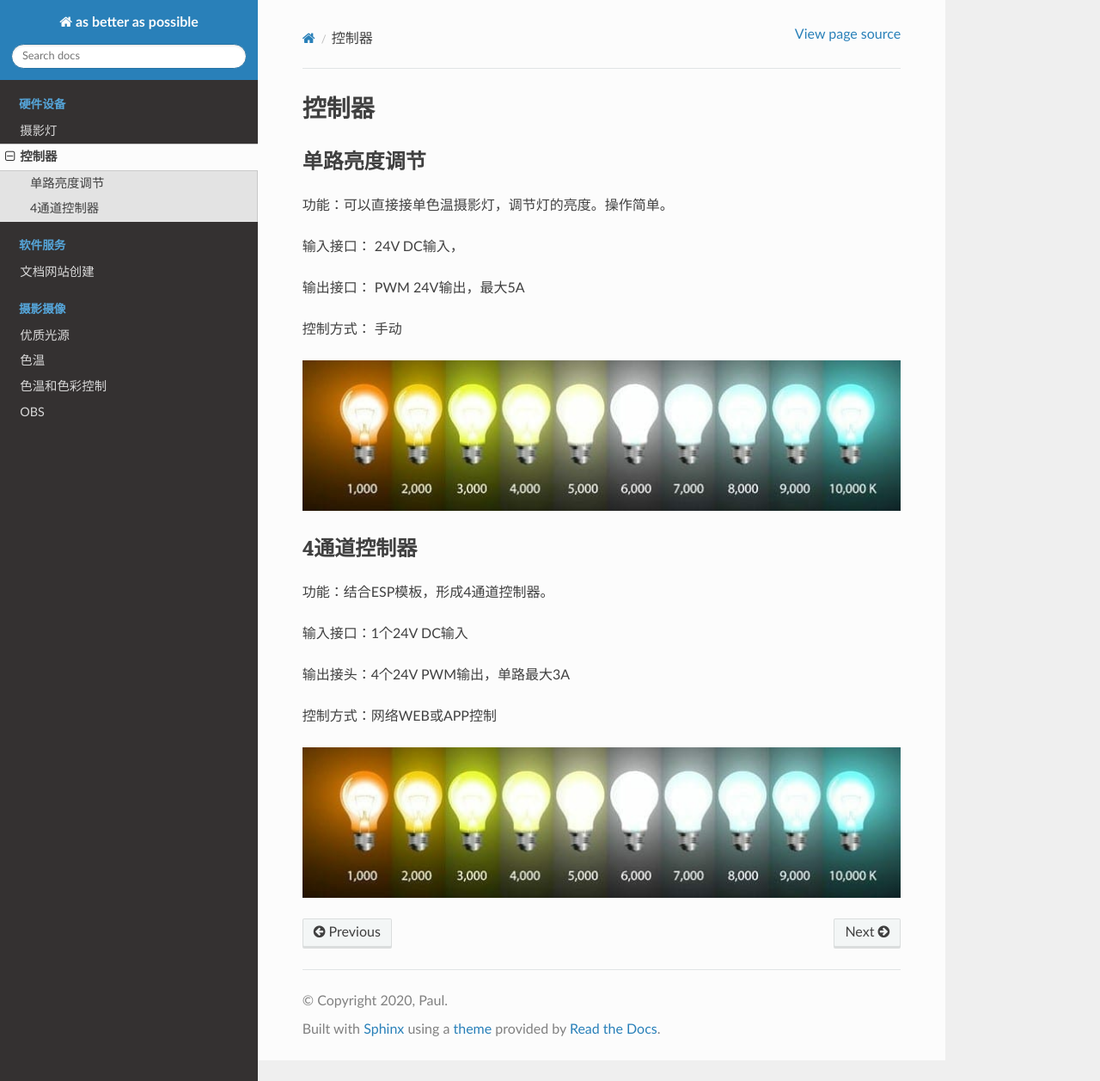
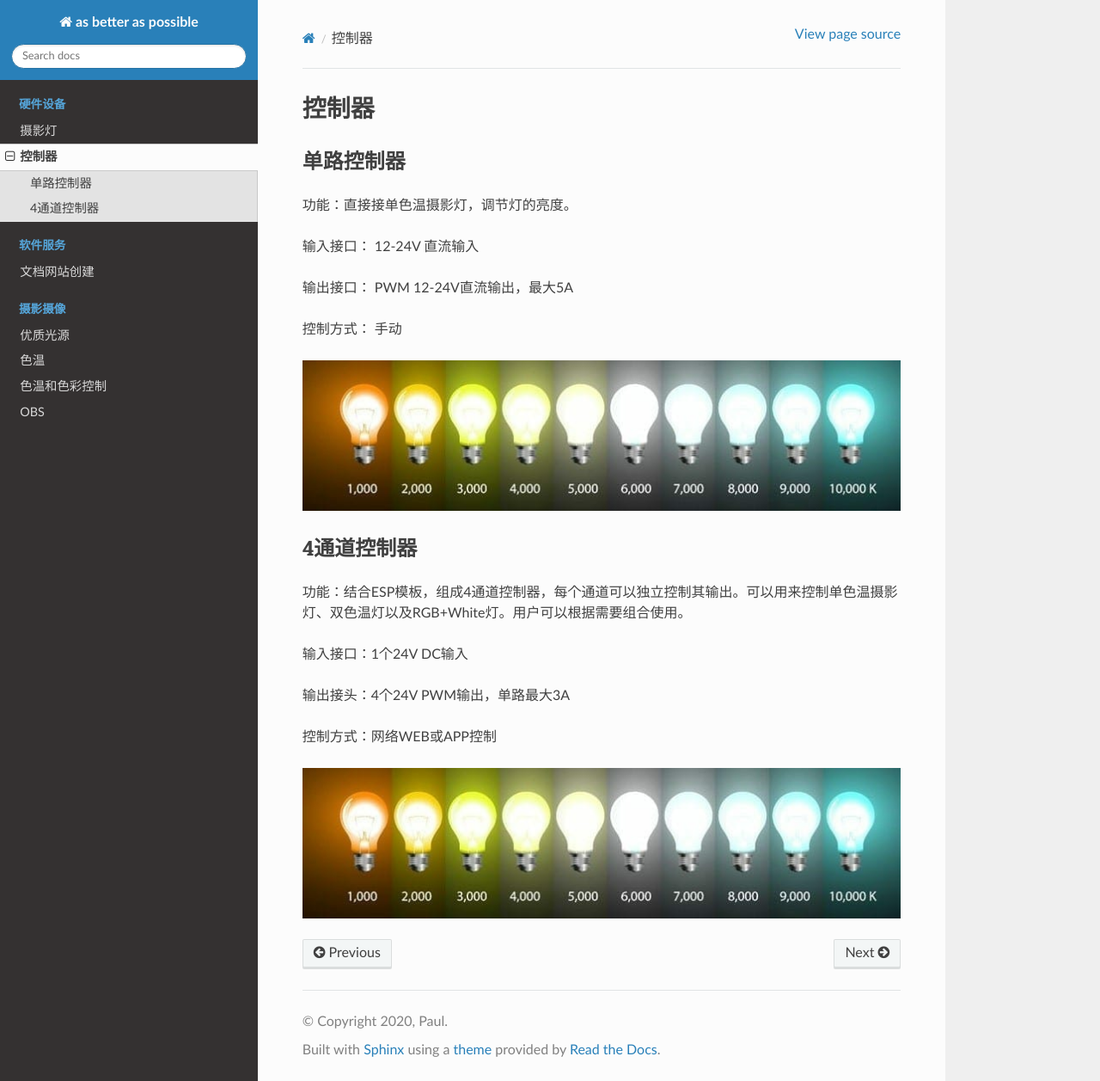
Before and after one commit to paultang/abapweb, a Sphinx documentation site: the page built from source/controler.rst, in a window 1280 px wide and 1257 px high. Shown: the whole window at 86% size. Built offline with Sphinx 7.4.7 and the Read the Docs theme 2.0.0, drawn with Linux system fonts in a browser that asks for light colours.

Commit message:
Update controler.rst

```diff
--- a/source/controler.rst
+++ b/source/controler.rst
@@ -1,13 +1,13 @@
 控制器
 =========
 
-单路亮度调节
+单路控制器
 ---------------
-功能：可以直接接单色温摄影灯，调节灯的亮度。操作简单。
+功能：直接接单色温摄影灯，调节灯的亮度。
 
-输入接口： 24V DC输入，
+输入接口： 12-24V 直流输入
 
-输出接口： PWM 24V输出，最大5A
+输出接口： PWM 12-24V直流输出，最大5A
 
 控制方式： 手动
 
@@ -17,7 +17,7 @@
 
 4通道控制器
 ---------------
-功能：结合ESP模板，形成4通道控制器。
+功能：结合ESP模板，组成4通道控制器，每个通道可以独立控制其输出。可以用来控制单色温摄影灯、双色温灯以及RGB+White灯。用户可以根据需要组合使用。
 
 输入接口：1个24V DC输入
 
```
